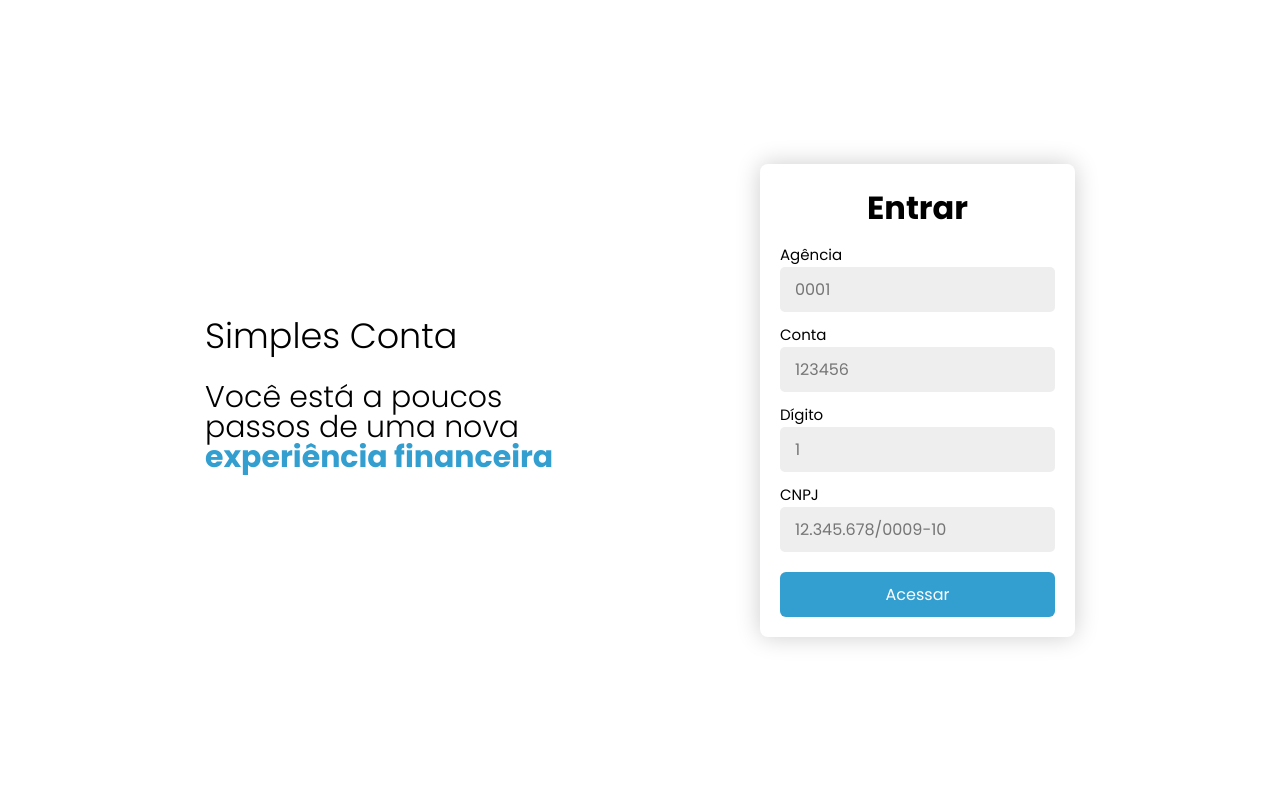
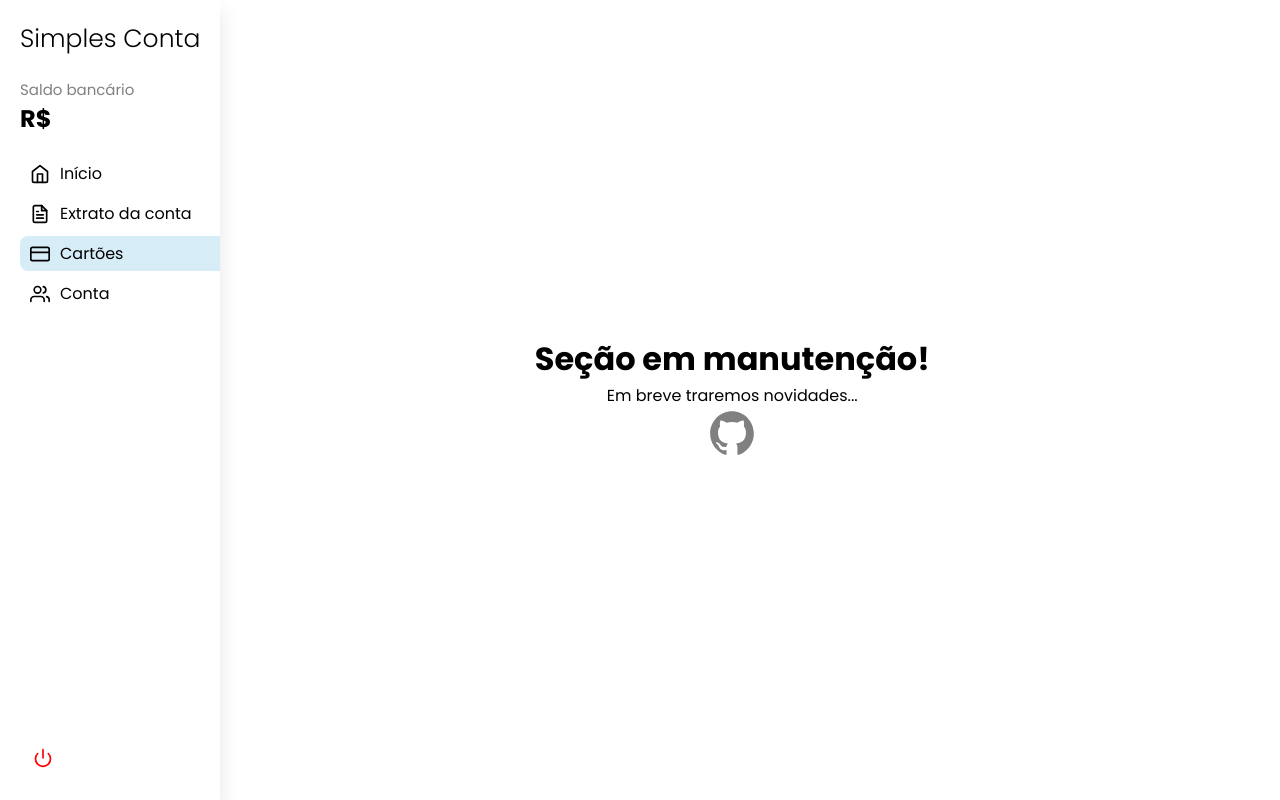
Before and after one commit to GeorgeSantana1/simples-conta-internet-banking, a React (Create React App) app: page /app in a window 1280 px wide. Before the commit this address led to /auth. Built offline with nearby package versions, Linux system fonts and the light colour scheme.

Commit message:
Added the cards page

```diff
--- a/src/components/AccountStatement/index.tsx
+++ b/src/components/AccountStatement/index.tsx
@@ -112,7 +112,6 @@ const AccountStatement: React.FC = () => {
     if (enterprise === null) return history.push('/auth')
 
     const filteredTransactions = transactions.filter(transaction => filterData(transaction, enterprise))
-    console.log('AAAAAAAAAAAAAAAAA', filteredTransactions)
 
     if (filteredTransactions.length === 0) {
       setNoData(true)
--- a/src/components/Cards/index.tsx
+++ b/src/components/Cards/index.tsx
@@ -1,15 +1,25 @@
-import React from 'react';
+import React from 'react'
+
+import { Link } from 'react-router-dom'
 
 import {
-  Container
-} from './styles';
+  Container,
+  ButtonsContainer,
+  GitHubIcon,
+} from './styles'
 
 const Cards: React.FC = () => {
   return (
     <Container>
-      <h1>Cartões</h1>
+      <h1>Seção em manutenção!</h1>
+      <p>Em breve traremos novidades...</p>
+      <ButtonsContainer>
+        <Link to="https://github.com/joaopaulo-ld/">
+          <GitHubIcon />
+        </Link>
+      </ButtonsContainer>
     </Container>
-  );
-};
+  )
+}
 
-export default Cards;
+export default Cards
--- a/src/components/Cards/styles.ts
+++ b/src/components/Cards/styles.ts
@@ -1,5 +1,19 @@
-import styled from 'styled-components';
+import styled from 'styled-components'
+import { IoLogoGithub } from 'react-icons/io'
 
 export const Container = styled.div`
+  width: 80%;
+  height: 100vh;
+  display: flex;
+  flex-direction: column;
+  align-items: center;
+  justify-content: center;
+`
 
-`;
+export const ButtonsContainer = styled.div``
+
+export const GitHubIcon = styled(IoLogoGithub)`
+  width: 50px;
+  height: 50px;
+  color: gray;
+`
--- a/src/components/Home/index.tsx
+++ b/src/components/Home/index.tsx
@@ -95,15 +95,14 @@ const Home: React.FC = () => {
           options={{
             legend: {
               display: true,
-              position: 'right',
-
+              position: 'right'
             }
           }}
         />
       </ChartContainer>
 
       <InfoContainer>
-        <h1>Sobre</h1>
+        <h1>Sobre a empresa</h1>
         <EnterpriseName>{enterprise?.nomeEmpresa}</EnterpriseName>
         <p>
           CNPJ: {cnpjMask(String(enterprise?.cnpj))}
--- a/src/components/Home/styles.ts
+++ b/src/components/Home/styles.ts
@@ -23,10 +23,21 @@ export const InfoContainer = styled(ChartContainer)`
   margin-top: 20px;
   flex-direction: column;
   align-items: flex-start;
-  justify-content: flex-start;
+  justify-content: center;
+  padding-left: 50px;
+
+  > h1 {
+    font-size: 30px;
+    font-weight: 200;
+  }
 `
 
-export const EnterpriseName = styled.h1`
-  font-size: 25px;
-  font-weight: 200;
+export const EnterpriseName = styled.p`
+  font-size: 20px;
+  font-weight: 800;
+
+  > p {
+    border-top: 1px solid lightgray;
+    border-bottom: 1px solid lightgray;
+  }
 `
--- a/src/pages/Dashboard/index.tsx
+++ b/src/pages/Dashboard/index.tsx
@@ -3,6 +3,7 @@ import React, { useEffect, useState } from 'react'
 import { useHistory } from 'react-router-dom'
 
 import AccountStatement from '../../components/AccountStatement'
+import Cards from '../../components/Cards'
 import Home from '../../components/Home'
 
 import {
@@ -12,6 +13,7 @@ import {
   NavItem,
   HomeIcon,
   FileIcon,
+  CardIcon,
   AccountIcon,
   ExitIcon,
 } from './styles'
@@ -34,7 +36,7 @@ const Dashboard: React.FC = () => {
   const history = useHistory()
 
   const [enterprise, setEnterprise] = useState<Enterprise>()
-  const [pageDisplayed, setPageDisplayed] = useState('AccountStatement')
+  const [pageDisplayed, setPageDisplayed] = useState('Cards')
 
   function logOut() {
     localStorage.clear()
@@ -72,11 +74,17 @@ const Dashboard: React.FC = () => {
               <FileIcon />
               Extrato da conta
             </NavItem>
-            <NavItem>
-              <AccountIcon />
+            <NavItem
+              displayed={pageDisplayed === 'Cards'}
+              onClick={() => { setPageDisplayed('Cards') }}
+            >
+              <CardIcon />
               Cartões
             </NavItem>
-            <NavItem>
+            <NavItem
+              displayed={pageDisplayed === 'Account'}
+              onClick={() => setPageDisplayed('Account')}
+            >
               <AccountIcon />
               Conta
             </NavItem>
@@ -89,6 +97,7 @@ const Dashboard: React.FC = () => {
 
       {pageDisplayed === 'Home' && <Home />}
       {pageDisplayed === 'AccountStatement' && <AccountStatement />}
+      {pageDisplayed === 'Cards' && <Cards />}
     </Container>
   )
 }
--- a/src/pages/Dashboard/styles.ts
+++ b/src/pages/Dashboard/styles.ts
@@ -1,5 +1,5 @@
 import styled, { css } from 'styled-components'
-import { FiHome, FiUsers, FiFileText, FiPower } from 'react-icons/fi'
+import { FiHome, FiUsers, FiFileText, FiPower, FiCreditCard } from 'react-icons/fi'
 
 export const Container = styled.div`
   display: flex;
@@ -60,6 +60,7 @@ export const NavItem = styled.div<{ displayed?: boolean }>`
   transition: 0.3s;
   cursor: pointer;
   background: ${props => props.displayed ? 'rgba(51,158,208,0.2)' : "none"};
+  user-select: none;
 
   :hover {
     background: rgba(51,158,208,0.2);
@@ -85,6 +86,10 @@ export const AccountIcon = styled(FiUsers)`
   ${iconCss}
 `
 
+export const CardIcon = styled(FiCreditCard)`
+  ${iconCss}
+`
+
 export const ExitIcon = styled(FiPower)`
   ${iconCss}
   margin-right: 0;
```
